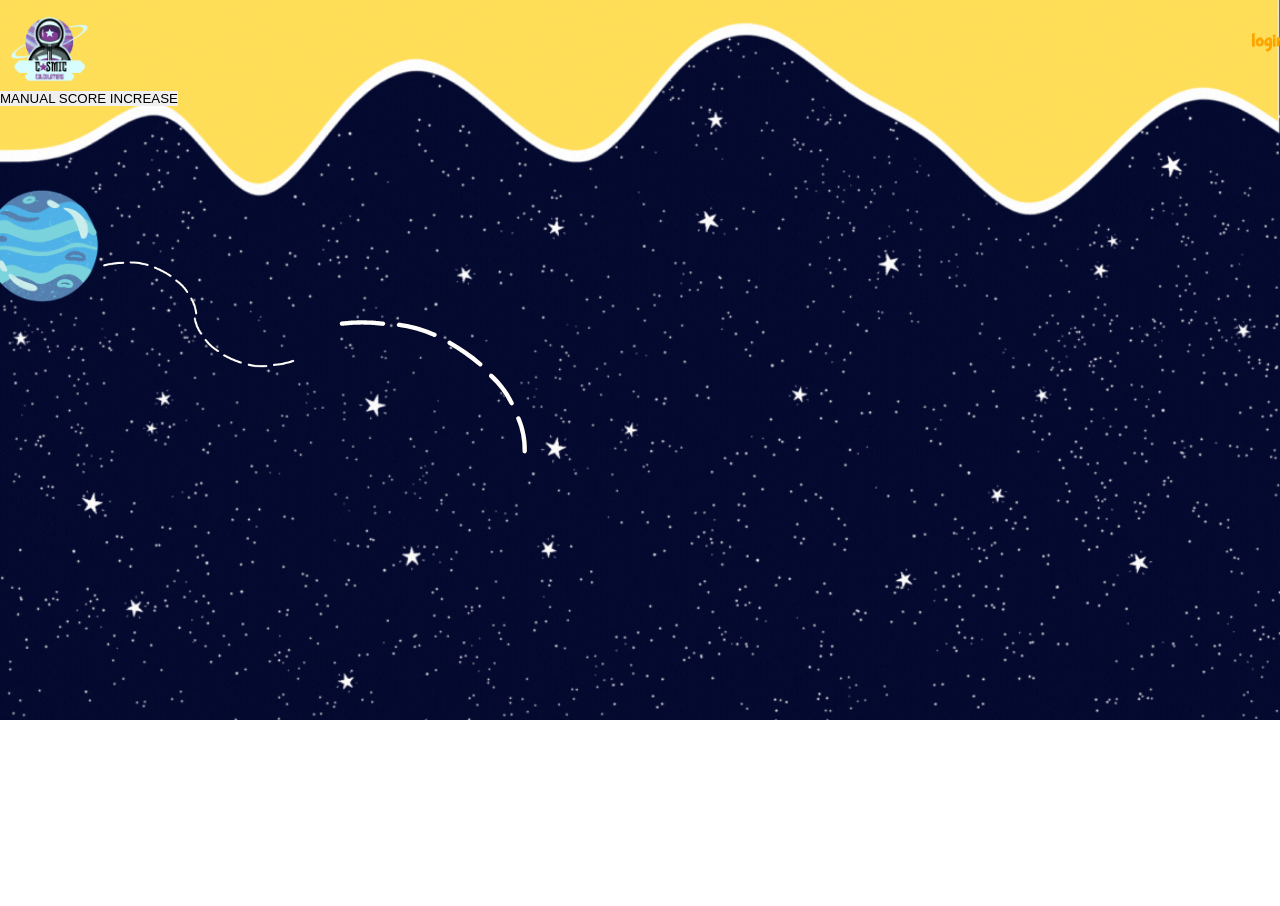
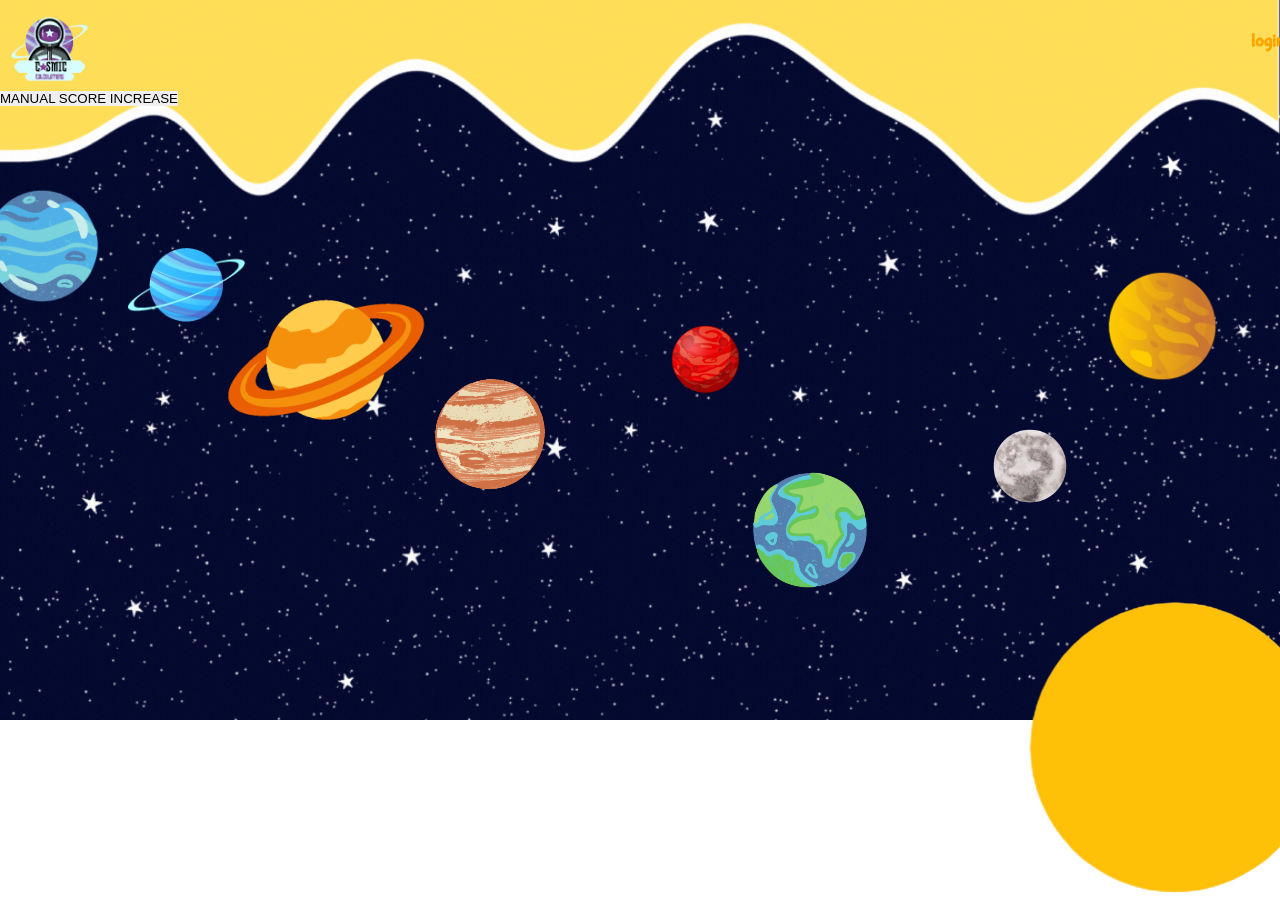
Before and after one commit to nicktruby/bc13_final-project_front-end-room_10_the_recruitables, a React (Create React App) app in the folder cosmic-calc/: page /progress in a window 1280 px wide. Shown: the top 906 px of the page. Before the commit the page ends 800 px from the top, so only its background shows below. Built offline with nearby package versions, Linux system fonts and the light colour scheme.

Commit message:
added the planets for the progress page. Added background for the whole site. Changed the functionality of the planets to render all at once in preperation for them being grayed out rather than appearing on score increase.

```diff
--- a/cosmic-calc/src/index.css
+++ b/cosmic-calc/src/index.css
@@ -26,7 +26,7 @@
 
 html {
   scroll-behavior: smooth;
-    background: url('./images/background-image.gif');
+  background: url('./images/background-image.gif');
   background-repeat: no-repeat;
    background-size: cover;
 }
--- a/cosmic-calc/src/pages/Progress.js
+++ b/cosmic-calc/src/pages/Progress.js
@@ -11,7 +11,7 @@ export const Progress = () => {
   // state for score count of player
   const [score, setScore] = useState(0);
   // count for array of levels. New level pushed into array ever X amount of points. Then mapped below to return a new button each time score level reached.
-  const [levels, setLevels] = useState([1]);
+  const [levels, setLevels] = useState([1, 2, 3, 4, 5, 6, 7, 8, 9]);
 
   // handles bringing in new buttons when the score increases. Set to new button every 5 points. Added button to manually increase score in the mean time - will remove later.
   function handleScoreIncrease() {
@@ -52,20 +52,6 @@ export const Progress = () => {
             // icon={icons[index]}
           />
         ))}
-        <div className="track">
-          <img
-            src={require("../images/track1.png")}
-            alt="track-1"
-            className="track-1"
-            id="track-1"
-          ></img>
-          <img
-            src={require("../images/track2.png")}
-            alt="track-2"
-            className="track-2"
-            id="track-2"
-          ></img>
-        </div>
       </div>
     </div>
   );
--- a/cosmic-calc/src/pages/progress.css
+++ b/cosmic-calc/src/pages/progress.css
@@ -38,6 +38,7 @@
     background-image: url(../images/planet-2.png);
     left: 8vh;
     top: 25vh;
+
 }
 
 #levelButton-3 {
@@ -113,10 +114,11 @@
     bottom: 40vh;
 }
 
-
-
-
-
+#track-3 {
+    display: flex;
+    position: absolute;
+    width: 1000px;
+}
 
 
 
```
Also changed, not shown: cosmic-calc/src/images/background-image-g-progress-page.gif (added).
